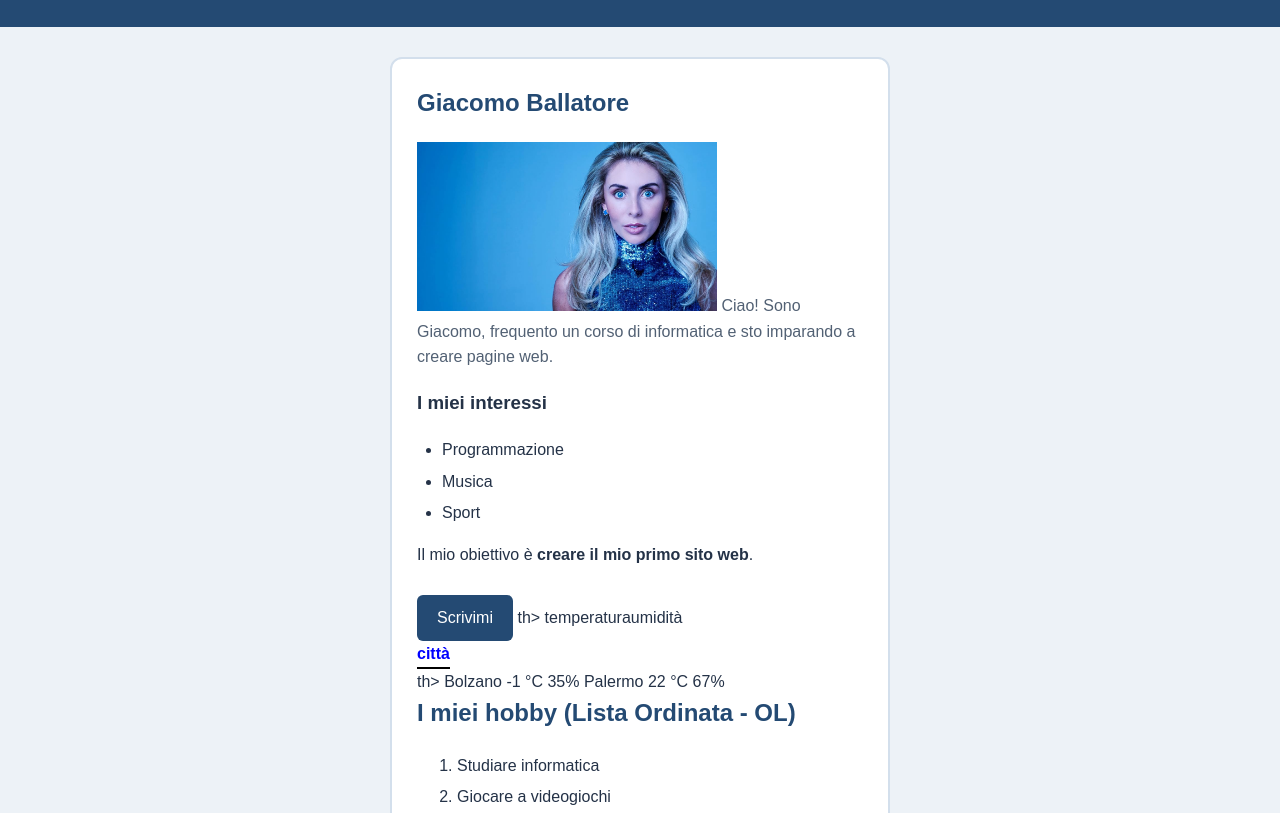
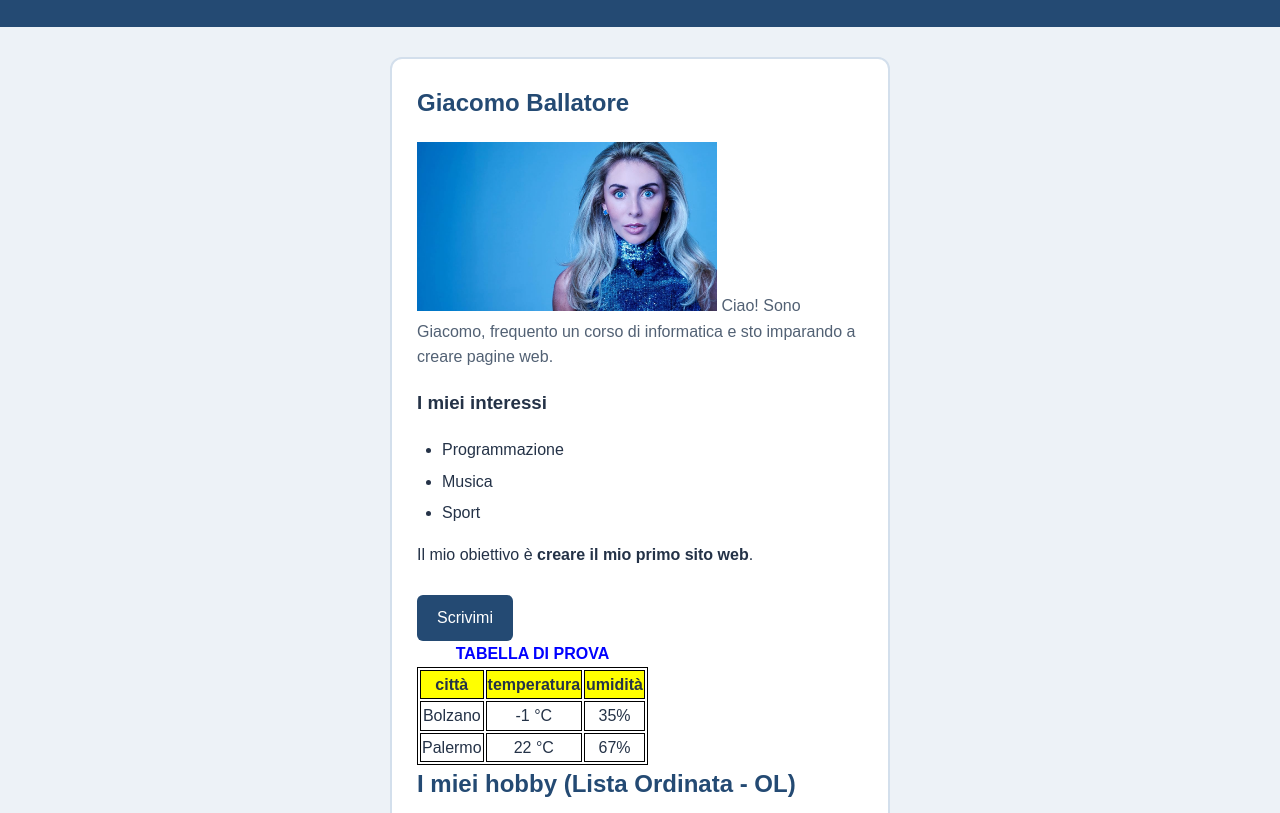
Before and after one commit to giacomoballatore2019-boop/laboratorio-htlm, a plain HTML site: page index.html in a window 1280 px wide. Shown: the part 118-931 px from the top of the page. Drawn offline with Linux system fonts and the light colour scheme.

Commit message:
Update index.html

```diff
--- a/index.html
+++ b/index.html
@@ -39,25 +39,27 @@
                 <a class="pulsante" href="mailto:giacomo@example.com">
                     Scrivimi
                 </a>
-                <body>
-<table>
-          <caption>
-           </try>
-    </th>città</caption>th>
-    </th>temperatura</th>
-    </th>umidità</table>th>
+                <table style="width: 50%;">
+                <caption>TABELLA DI PROVA</caption>
+
+                    <tr>
+                        <th>città</th>
+                        <th>temperatura</th>
+                        <th>umidità</th>
                     </tr>
-            </tr>
+                    <tr>
                         <td>Bolzano</td>
                         <td>-1 °C</td>
                         <td>35%</td>
                     </tr>
-            </tr>
+                    <tr>
                         <td>Palermo</td>
                         <td>22 °C</td>
                         <td>67%</td>
                     </tr>
                    </table>
+                <body>
+
             </body>
             </htlm>
 
```
Lines whose indentation alone changed are shown as unchanged.
